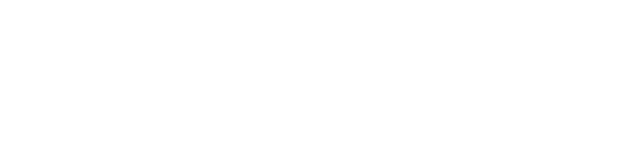
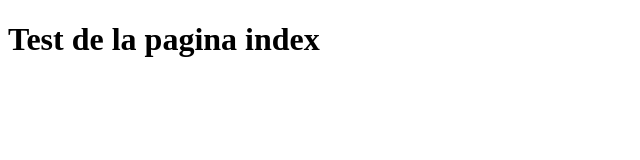
Before and after one commit to cesaras1/www-platzi, a plain HTML site: page index.html in a window 1280 px wide. Shown: the whole page, without its empty margins (0-640 px from the left). Drawn offline with Linux system fonts and the light colour scheme.

Commit message:
priemr commit

```diff
--- a/index.html
+++ b/index.html
@@ -7,6 +7,6 @@
     <title>prueba de un apagina desde wsl2 desde ubuntu en windows 10</title>
 </head>
 <body>
-
+    <h1>Test de la pagina index</h1>
 </body>
 </html>
```
